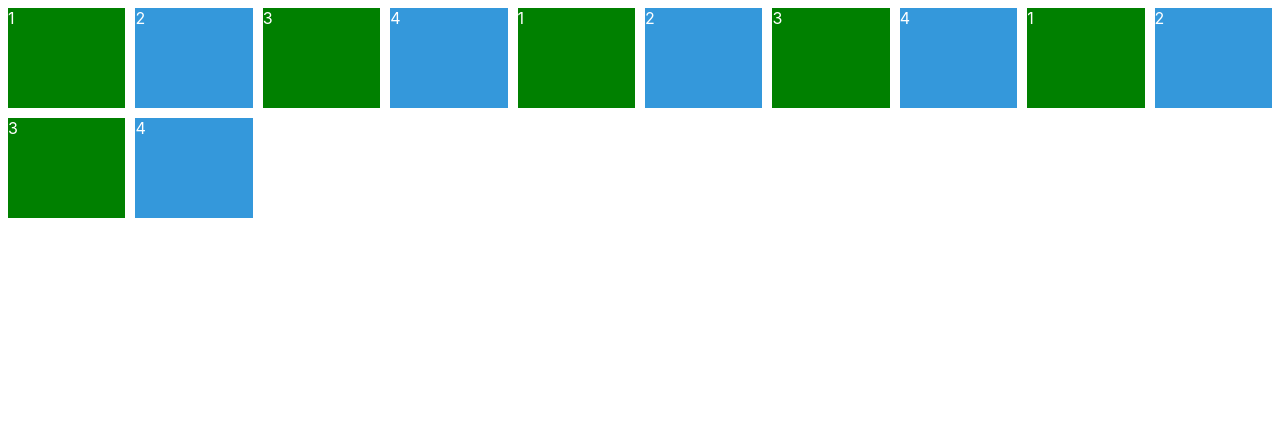
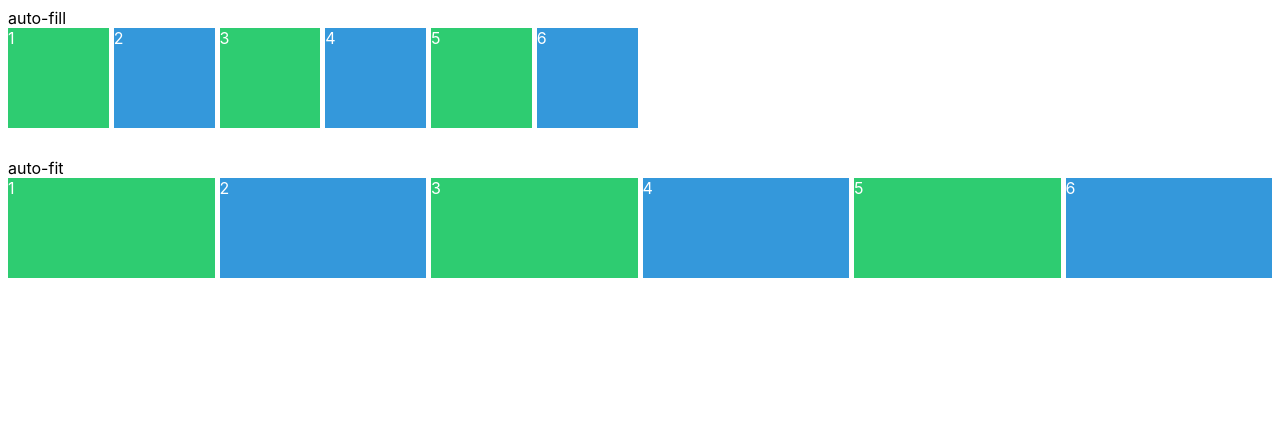
Before and after one commit to 04wakeup/_N_CSSLayout, a plain HTML site: page day5/class/index.html in a window 1280 px wide. Drawn offline with Linux system fonts and the light colour scheme.

Commit message:
auto fill/fit

```diff
--- a/day5/class/css/styles.css
+++ b/day5/class/css/styles.css
@@ -4,19 +4,25 @@ body {
 }
 
 .grid {
+  color: white;
   display: grid;
-    color: white;
-    gap: 10px;
-    /* width: 500px; */
-    /* height: 250vh; */
-    grid-template-columns: repeat(10, minmax(100px, 1fr));
-    grid-template-rows: repeat(4, 100px);
-    grid-auto-columns: 100px;
+  gap: 5px;
+  grid-auto-rows: 100px;
+  margin-bottom: 30px;
 }
 
-  .item:nth-child(even){
+.item:nth-child(odd) {
+  background-color: #2ecc71;
+}
+
+.item:nth-child(even) {
   background-color: #3498db;
 }
-  .item:nth-child(odd){
-    background-color:green;
+
+.grid:first-child {
+  grid-template-columns: repeat(auto-fill, minmax(100px, 1fr));
 }
+
+.grid:last-child {
+  grid-template-columns: repeat(auto-fit, minmax(100px, 1fr));
+}
--- a/day5/class/index.html
+++ b/day5/class/index.html
@@ -7,19 +7,23 @@
     <title>(S)CSS Masterclass</title>
   </head>
   <body>
+    auto-fill
     <div class="grid">
       <div class="item">1</div>
       <div class="item">2</div>
       <div class="item">3</div>
       <div class="item">4</div>
+      <div class="item">5</div>
+      <div class="item">6</div>
+    </div>
+    auto-fit
+    <div class="grid">
       <div class="item">1</div>
       <div class="item">2</div>
       <div class="item">3</div>
       <div class="item">4</div>
-      <div class="item">1</div>
-      <div class="item">2</div>
-      <div class="item">3</div>
-      <div class="item">4</div>
+      <div class="item">5</div>
+      <div class="item">6</div>
     </div>
   </body>
 </html>
```
Lines whose indentation alone changed are shown as unchanged.
